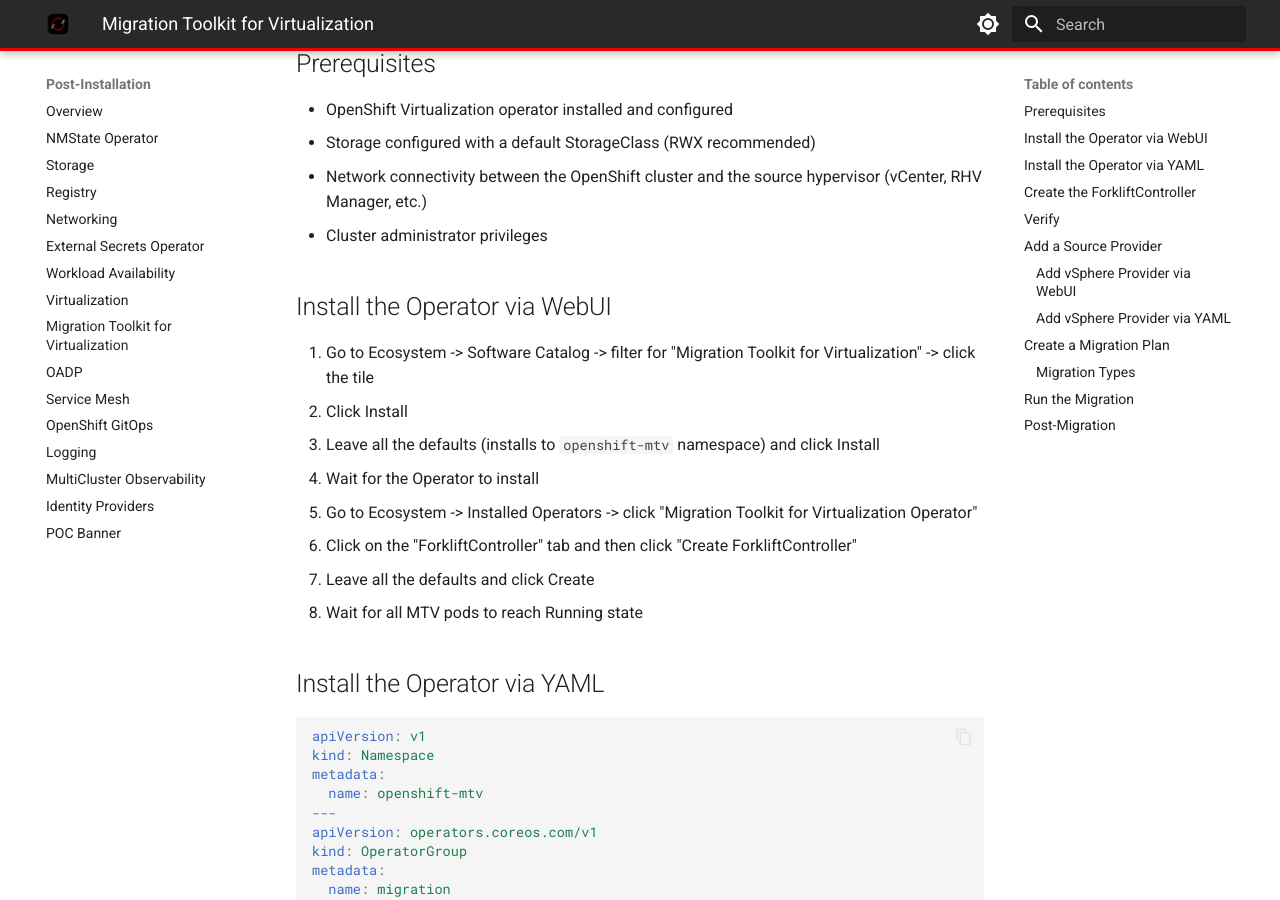
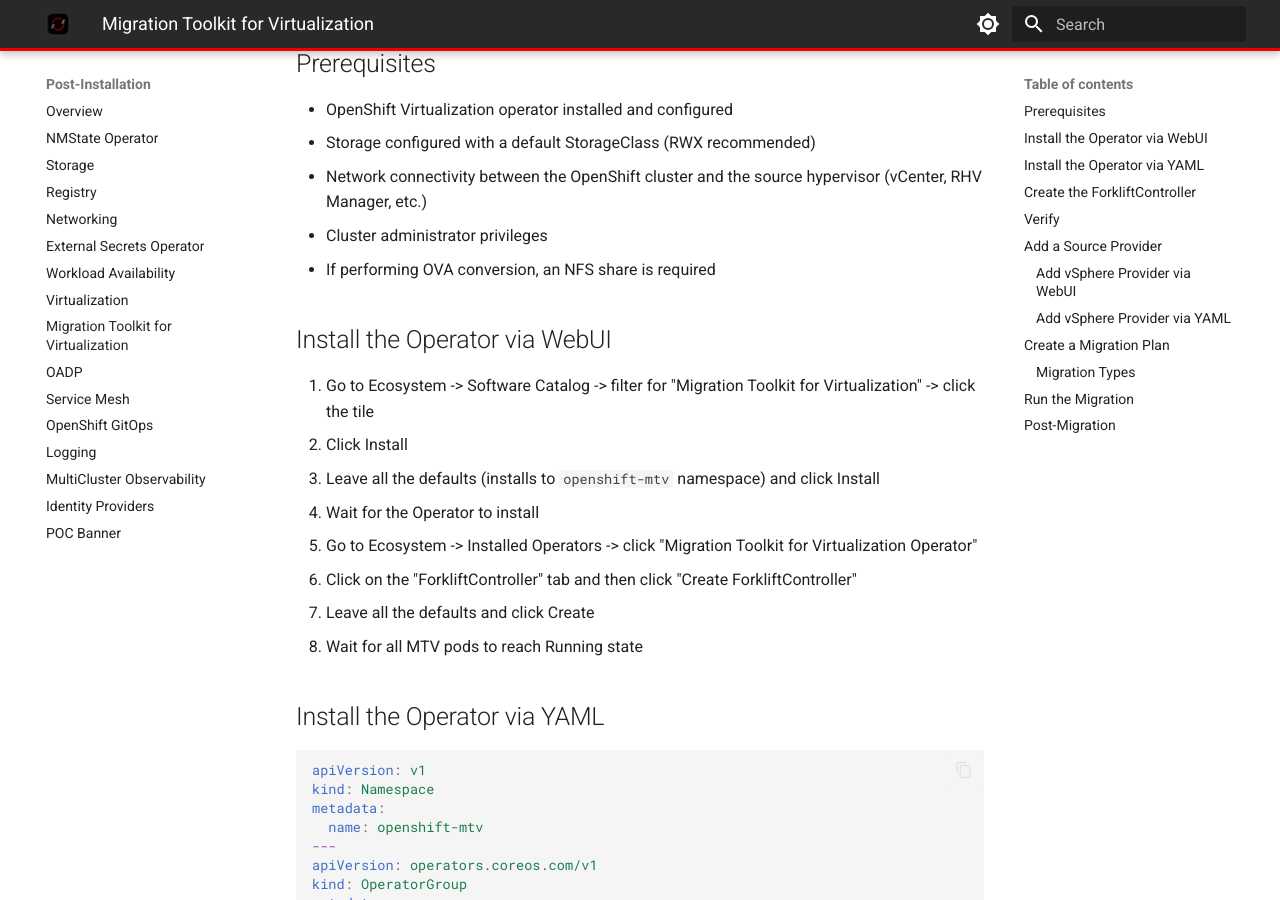
Before and after one commit to openshift-ssa/openshift-poc, an MkDocs documentation site: the page built from docs/post-installation/mtv.md, in a window 1280 px wide and 900 px high, scrolled down 369 px. Built offline with MkDocs 1.6.1 and Material for MkDocs 9.7.7, drawn with Linux system fonts in a browser that asks for light colours; plug-ins that fetch from the network failed and are left out.

Commit message:
Document NFS share requirement for MTV OVA conversion. (#4)
Co-authored-by: Cursor <cursoragent@cursor.com>

```diff
--- a/docs/post-installation/mtv.md
+++ b/docs/post-installation/mtv.md
@@ -10,6 +10,7 @@ The Migration Toolkit for Virtualization (MTV) enables migration of virtual mach
 - Storage configured with a default StorageClass (RWX recommended)
 - Network connectivity between the OpenShift cluster and the source hypervisor (vCenter, RHV Manager, etc.)
 - Cluster administrator privileges
+- If performing OVA conversion, an NFS share is required
 
 ## Install the Operator via WebUI
 
```
